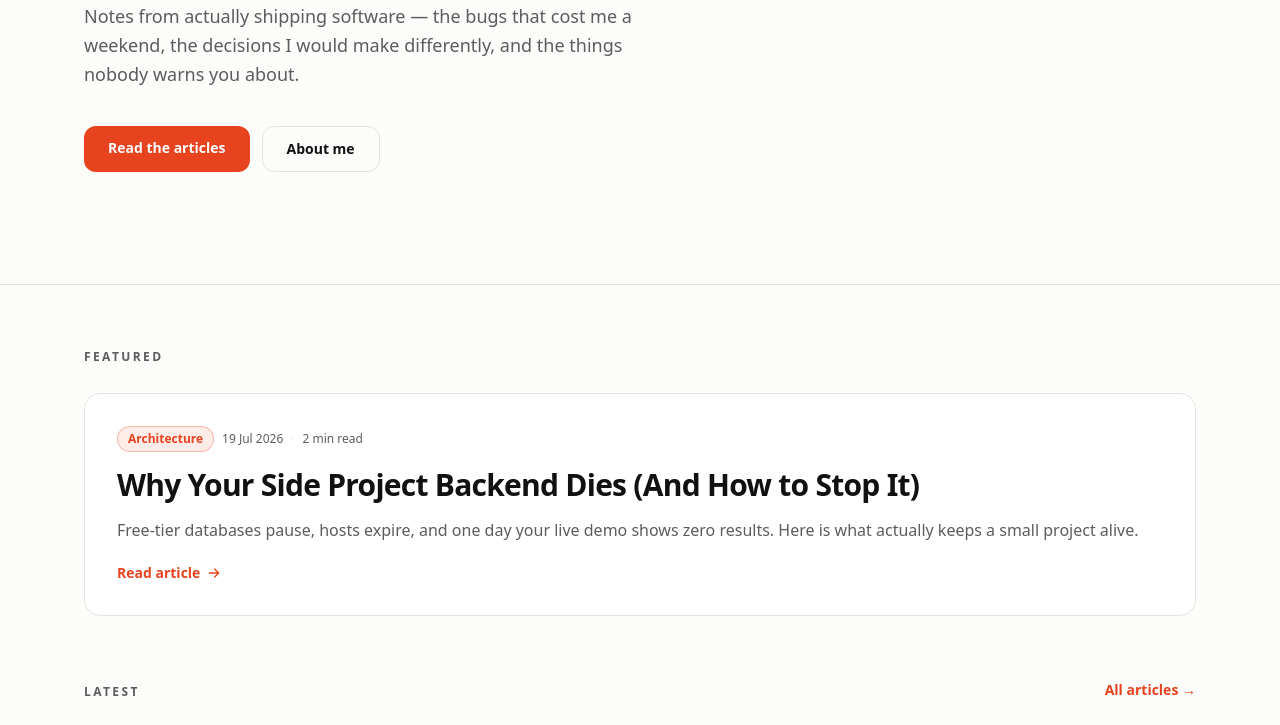
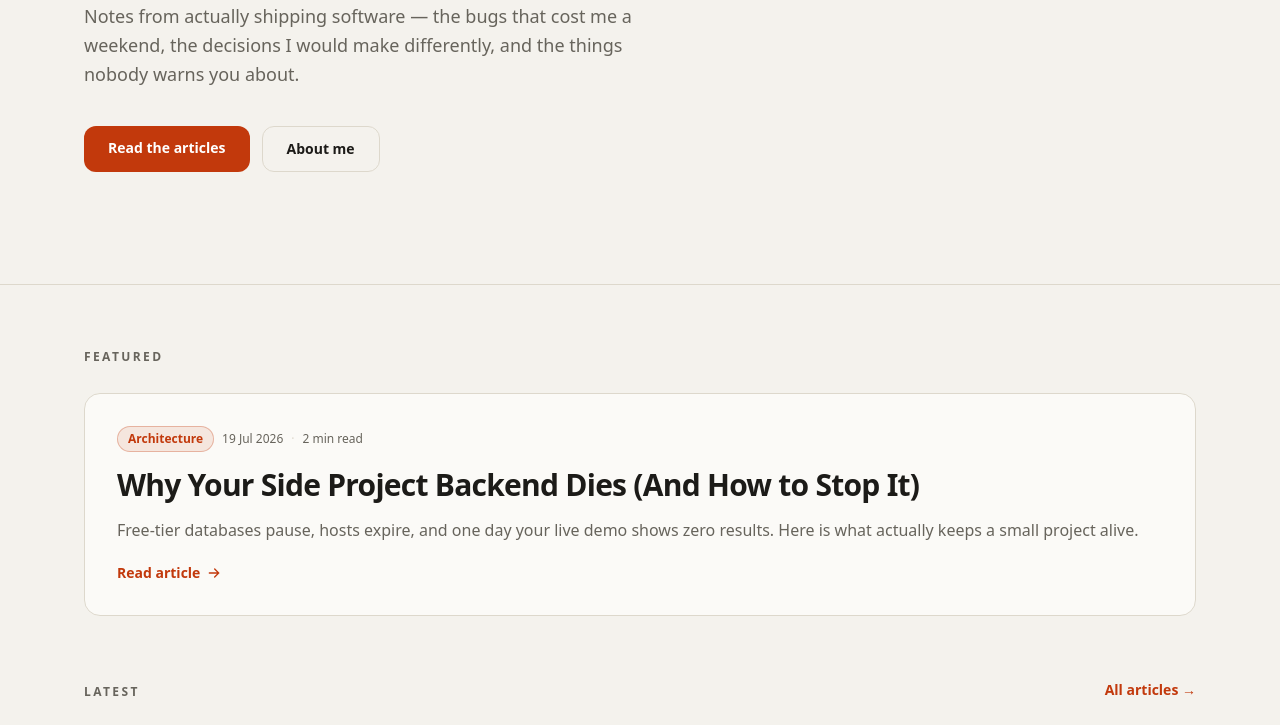
Before and after one commit to Sikandar-7/sk-blog-nextjs, an Astro site: page / in a window 1280 px wide. Shown: the part 480-1205 px from the top of the page. Built offline with nearby package versions, Linux system fonts and the light colour scheme; Astro itself is replaced by a stand-in of ours.

Commit message:
feat: readable RSS page, and a light theme that is easier on the eyes
RSS:
- /rss.xml now carries an XSL stylesheet, so a person opening it in a
  browser gets the blog's own styling and a short explanation of what a feed
  is, instead of a wall of XML. Feed readers parse the same document and
  ignore the stylesheet entirely.

Light theme:
- the page was near-white (#fcfcfa), which is glaring over a long article.
  It now sits on warm paper (#f4f2ed) with cards lifting slightly above it,
  and text is a soft black rather than #000.
- the brand orange only reaches 4.24:1 on that background, below the 4.5
  WCAG AA needs for body text, so light mode carries its own measured shade
  (#c2390c, 4.83:1). Body text is 15.4:1 and muted text 5.3:1.

Co-Authored-By: Claude Opus 4.8 <noreply@anthropic.com>

```diff
--- a/src/pages/rss.xml.ts
+++ b/src/pages/rss.xml.ts
@@ -10,6 +10,9 @@ export async function GET(context: APIContext) {
     description:
       'Practical writing on web development — Next.js, Astro, TypeScript and the craft of shipping software.',
     site: context.site ?? 'https://sk-blog-nextjs-8fw1.vercel.app',
+    // Feed readers ignore this; a person who opens the URL in a browser gets a
+    // readable page instead of a wall of XML.
+    stylesheet: '/rss.xsl',
     items: posts.map((post) => ({
       title: post.data.title,
       description: post.data.description,
--- a/src/styles/global.css
+++ b/src/styles/global.css
@@ -24,15 +24,21 @@
 /* Light mode — a blog is read for minutes at a time, so it earns a real
    light theme rather than an inverted afterthought. */
 :root[data-theme='light'] {
-  --bg: #fcfcfa;
-  --surface: #ffffff;
-  --surface-2: #f4f4f0;
-  --fg: #111111;
-  --muted: #5c5c5c;
-  --border: #e4e4de;
-  --primary: #e8431f;
-  --secondary: #6b9f00;
-  --selection: #ff573322;
+  /* Warm paper rather than white. Pure #fff at full screen brightness is
+     glaring over a long article, so the page sits a few steps below it and
+     cards lift slightly above the page instead of the other way round. */
+  --bg: #f4f2ed;
+  --surface: #fbfaf7;
+  --surface-2: #e9e6dd;
+  --fg: #1c1b18; /* soft black — pure #000 on light is harsh */
+  --muted: #67645c;
+  --border: #ddd8cc;
+  /* Measured against --bg: 4.83:1, so links clear WCAG AA (4.5) for body text.
+     The dark-mode #ff5733 only reaches 4.24 here, which is why light mode
+     carries its own shade rather than reusing the brand value. */
+  --primary: #c2390c;
+  --secondary: #4f7a00;
+  --selection: #c2390c22;
 }
 
 @theme inline {
```
Also changed, not shown: 1 other file.
